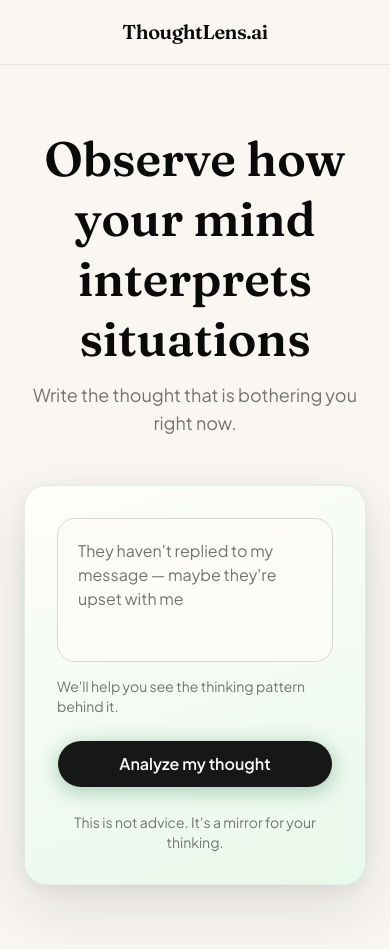
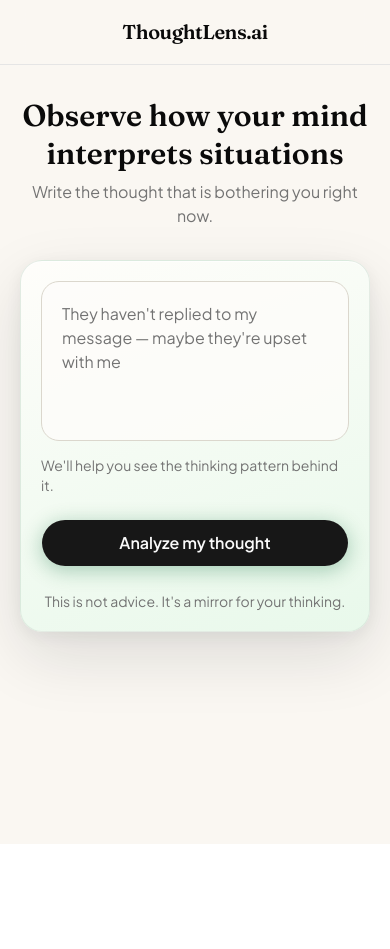
Before and after one commit to ssharmame/thought-work-app, a Next.js app: page /tool in a window 390 px wide. After the commit the page ends 844 px from the top, so only its background shows below. Built offline with nearby package versions, Linux system fonts and the light colour scheme.

Commit message:
Improve mobile spacing on thought tool page

```diff
--- a/app/tool/page.tsx
+++ b/app/tool/page.tsx
@@ -793,15 +793,15 @@ export default function ThoughtPage({ onBack }: { onBack?: () => void }) {
         </nav>
       </header>
 
-      <main className="max-w-3xl mx-auto px-6 py-16 flex flex-col gap-12">
+      <main className="max-w-3xl mx-auto px-5 pt-8 pb-4 md:px-6 md:py-16 flex flex-col gap-8 md:gap-12">
         <FadeUp>
-          <header className="text-center space-y-3">
-            <h1 className="font-display text-5xl md:text-6xl font-semibold text-foreground text-balance leading-tight">
+          <header className="text-center space-y-2 md:space-y-3">
+            <h1 className="font-display text-3xl sm:text-4xl md:text-6xl font-semibold text-foreground text-balance leading-tight">
               Observe how your mind
               <br />
               interprets situations
             </h1>
-            <p className="text-lg text-muted-foreground md:text-xl">
+            <p className="text-base text-muted-foreground md:text-xl">
               Write the thought that is bothering you right now.
             </p>
           </header>
@@ -810,7 +810,7 @@ export default function ThoughtPage({ onBack }: { onBack?: () => void }) {
         {!analysis && !clarification && !loading && (
           <FadeUp delay={0.1}>
             <section
-              className="rounded-3xl p-8 space-y-6"
+              className="rounded-3xl p-5 sm:p-8 space-y-6"
               style={{
                 background:
                   "linear-gradient(160deg, oklch(0.995 0.004 88) 0%, oklch(0.965 0.025 150) 100%)",
@@ -830,7 +830,7 @@ export default function ThoughtPage({ onBack }: { onBack?: () => void }) {
                   }}
                   onBlur={handleThoughtBlur}
                   placeholder={placeholderExample}
-                  className="h-36 w-full rounded-2xl p-5 text-base text-foreground placeholder:text-muted-foreground focus:outline-none focus:ring-2 resize-none"
+                  className="h-40 md:h-36 w-full rounded-2xl p-5 text-base text-foreground placeholder:text-muted-foreground focus:outline-none focus:ring-2 resize-none"
                   style={{
                     background: "oklch(0.995 0.004 88 / 0.8)",
                     border: "1px solid oklch(0.88 0.015 88)",
@@ -1025,7 +1025,7 @@ export default function ThoughtPage({ onBack }: { onBack?: () => void }) {
                         setSuggestionOverride(undefined);
                       }}
                       placeholder="Share the next thought in this situation…"
-                      className="mt-2 h-32 w-full rounded-xl p-4 text-base text-foreground placeholder:text-muted-foreground focus:outline-none focus:ring-2 resize-none"
+                      className="mt-2 h-36 md:h-32 w-full rounded-xl p-4 text-base text-foreground placeholder:text-muted-foreground focus:outline-none focus:ring-2 resize-none"
                       style={{
                         background: "oklch(0.995 0.004 88 / 0.8)",
                         border: "1px solid oklch(0.88 0.015 88)",
```
